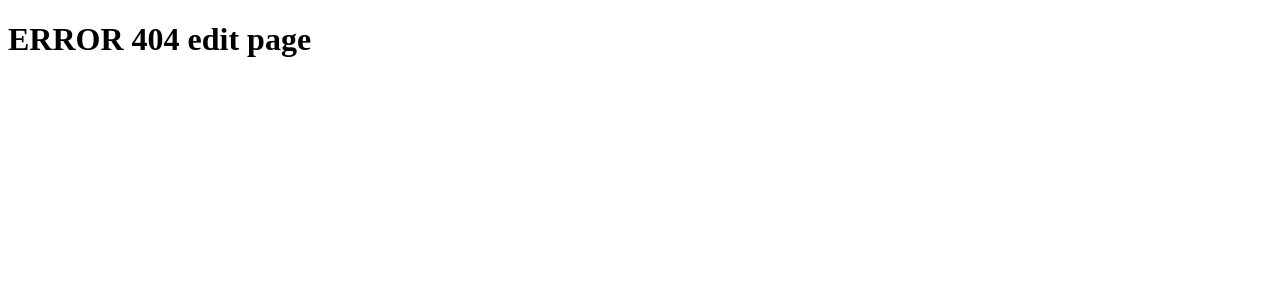
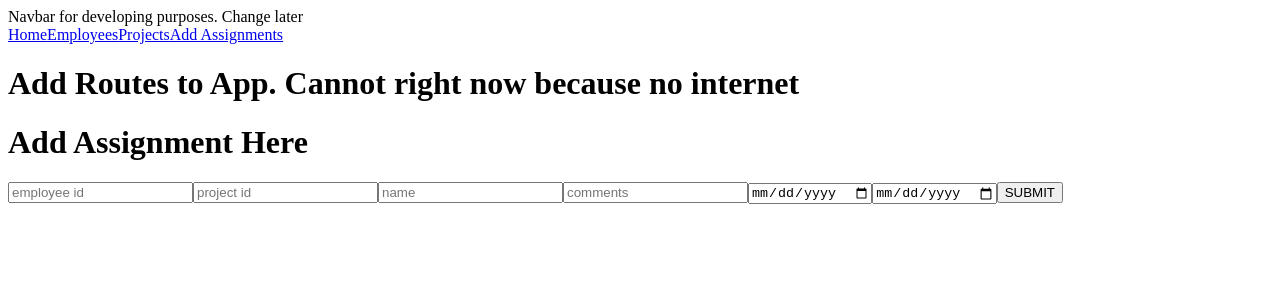
Before and after one commit to dukesann3/phase-4-project, a React (Create React App) app: page /add_assignments in a window 1280 px wide. Before the commit this address had no page. Shown: the top 300 px of the page. Built offline with nearby package versions, Linux system fonts and the light colour scheme.

Commit message:
functionality now supports adding new assignment

```diff
--- /dev/null
+++ b/src/components/AddAssignment.js
@@ -0,0 +1,87 @@
+import { useState } from "react";
+import { useNavigate } from "react-router-dom";
+
+function AddAssignment(){
+
+    const navigate = useNavigate();
+
+    const [assignForm, setAssignForm] = useState({
+        employee_id: null,
+        project_id: null,
+        name: "",
+        comments: "",
+        start_date: "",
+        expected_end_date: ""
+    })
+
+    function handleChange(event){
+        const name = event.target.name;
+        const value = event.target.value;
+
+        setAssignForm({
+            ...assignForm,
+            [name]: value
+        });
+    }
+
+    function formChecker(){
+        const {employee_id, project_id, name, start_date, expected_end_date} = assignForm;
+        if(employee_id && project_id && name && start_date && expected_end_date){
+            return true
+        }
+        return false
+    }
+
+    function handleSubmit(event){
+        event.preventDefault();
+        if(!formChecker()){
+            //give error message here
+            return
+        }
+
+        fetch('/assignments', {
+            method: "POST",
+            headers: {
+                "Content-Type": "application/json"
+            },
+            body: JSON.stringify(assignForm)
+        })
+        .then((r) => {
+            if(r.ok){
+                return r.json()
+            }
+            throw new Error("Something went wrong");
+        })
+        .then((response) => {
+            console.log(response);
+            navigate(`/employees/${assignForm.employee_id}`);
+            let blankAssignForm = {};
+            for(const property in assignForm){
+                Object.assign(blankAssignForm, {[property]: ""});
+            }
+            setAssignForm(blankAssignForm);
+        })
+        .catch((error) => {
+            //or do something if error occurs
+            console.log(error);
+        })
+
+    }
+
+    return(
+        <>
+            <h1>Add Assignment Here</h1>
+            <form onSubmit={handleSubmit}>
+                <input type="number" placeholder='employee id' name="employee_id" value={assignForm.employee_id} onChange={handleChange}></input>
+                <input type="number" placeholder="project id" name="project_id" value={assignForm.project_id} onChange={handleChange}></input>
+                <input type="text" placeholder="name" name="name" value={assignForm.name} onChange={handleChange}></input>
+                <input type="text" placeholder="comments" name="comments" value={assignForm.comments} onChange={handleChange}></input>
+                <input type="date" placeholder="start date" name="start_date" value={assignForm.start_date} onChange={handleChange}></input>
+                <input type="date" placeholder="expected end date" name="expected_end_date" value={assignForm.expected_end_date} onChange={handleChange}></input>
+                <button>SUBMIT</button>
+            </form>
+        </>
+    )
+}
+
+export default AddAssignment;
--- a/src/components/Navbar.js
+++ b/src/components/Navbar.js
@@ -8,6 +8,7 @@ function Navbar(){
                 <NavLink to="/">Home</NavLink>
                 <NavLink to='/employees'>Employees</NavLink>
                 <NavLink to='/projects'>Projects</NavLink>
+                <NavLink to='/add_assignments'>Add Assignments</NavLink>
             </nav>
         </>
     )
--- a/src/components/Projects.js
+++ b/src/components/Projects.js
@@ -39,6 +39,7 @@ function Projects(){
         return false
     }
 
+    //catach error please
     function handleSubmit(event){
         event.preventDefault()
         if(!formChecker){
@@ -55,7 +56,7 @@ function Projects(){
         })
         .then(r => r.json())
         .then((response) => {
-            setForm({...form, response})
+            setProjects([...projects, response])
             console.log(response)
         })
 
--- a/src/router.js
+++ b/src/router.js
@@ -6,6 +6,7 @@ import Home from "./components/Home";
 import Projects from "./components/Projects";
 import ProjectDetail from "./components/ProjectDetail";
 import EmployeeID from "./components/EmployeeID";
+import AddAssignment from "./components/AddAssignment";
 
 const router = createBrowserRouter([
     {
@@ -32,6 +33,10 @@ const router = createBrowserRouter([
             {
                 path: "/projects/:prj_id",
                 element: <ProjectDetail />
+            },
+            {
+                path: "/add_assignments",
+                element: <AddAssignment />
             }
         ]
     }
```
